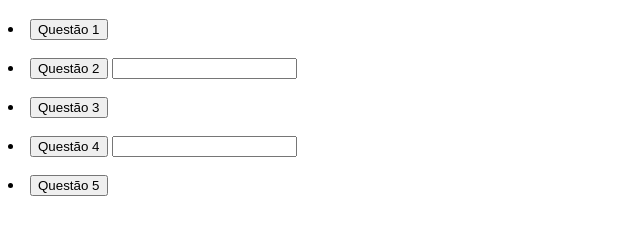
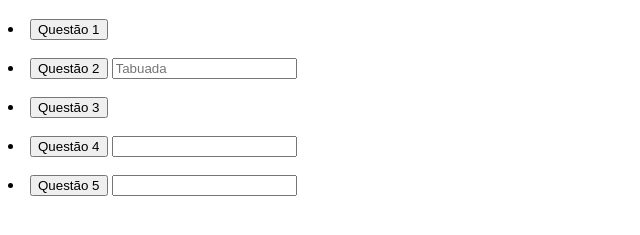
Before and after one commit to leiticiasf/logicaprogram, a plain HTML site: page index.html in a window 1280 px wide. Shown: the part 61-296 px from the top of the page, without its empty margins (0-640 px from the left). Drawn offline with Linux system fonts and the light colour scheme.

Commit message:
Update index.html

```diff
--- a/index.html
+++ b/index.html
@@ -10,11 +10,11 @@
 <body>
     <h1>Exercício de Fixação</h1>
    <li> <button onclick="questao1()">Questão 1</button>   <div id="saida1"></div> </li><br>
-   <li> <button onclick="questao2()">Questão 2</button>   <input    id="numero" type="number">
+   <li> <button onclick="questao2()">Questão 2</button>   <input  id="numero" placeholder="Tabuada"type="number">
     <div id="saida2"></div> </li><br>
    <li> <button onclick="questao3()">Questão 3</button>   <div id="saida3"></div> </li><br>
-   <li> <button onclick="questao4()">Questão 4</button>  <input id="primo" type="number"> <div id="saida4"></div> </li><br>
-   <li> <button onclick="questao5()">Questão 5</button>   <div id="saida5"></div></li><br>
+   <li> <button onclick="questao4()">Questão 4</button>  <input id="primo" type="number"> </li><br>
+   <li> <button onclick="questao5()">Questão 5</button>   <input id="fibbs" type="number"div></li><br>
 
 
 </body>
```
